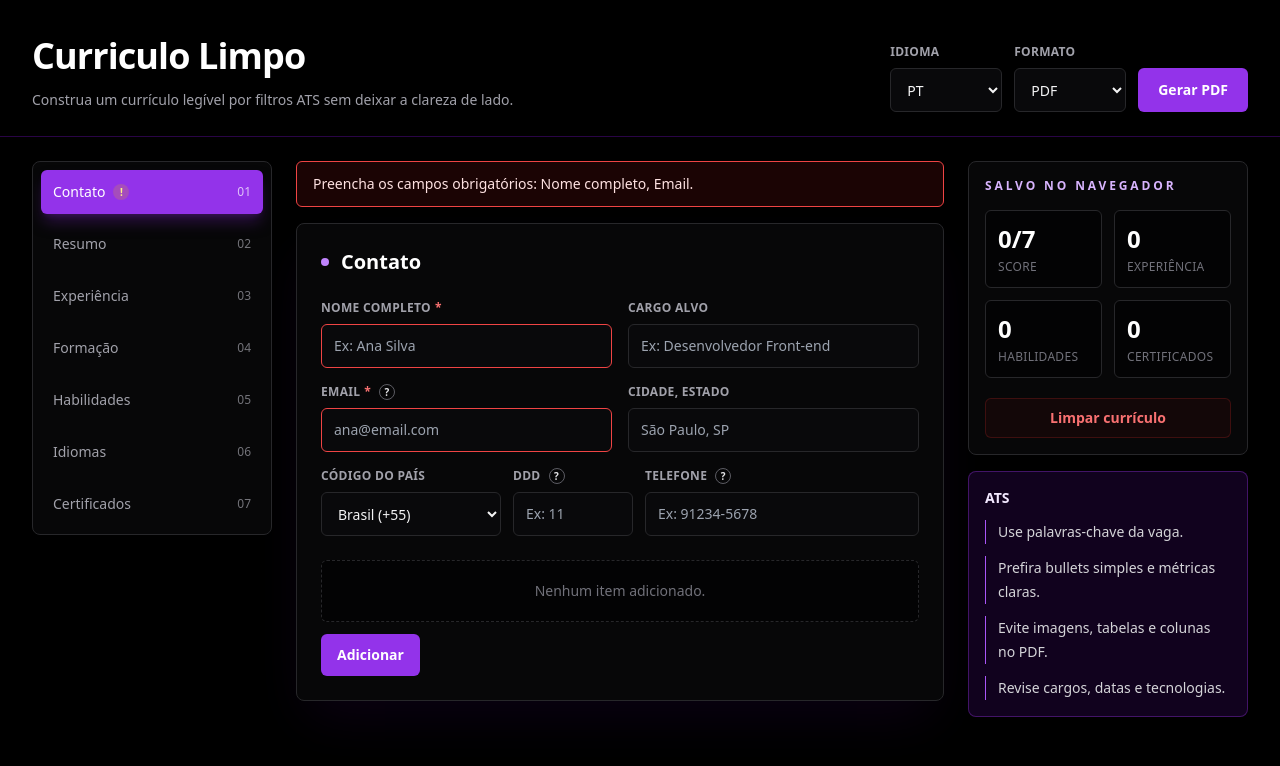
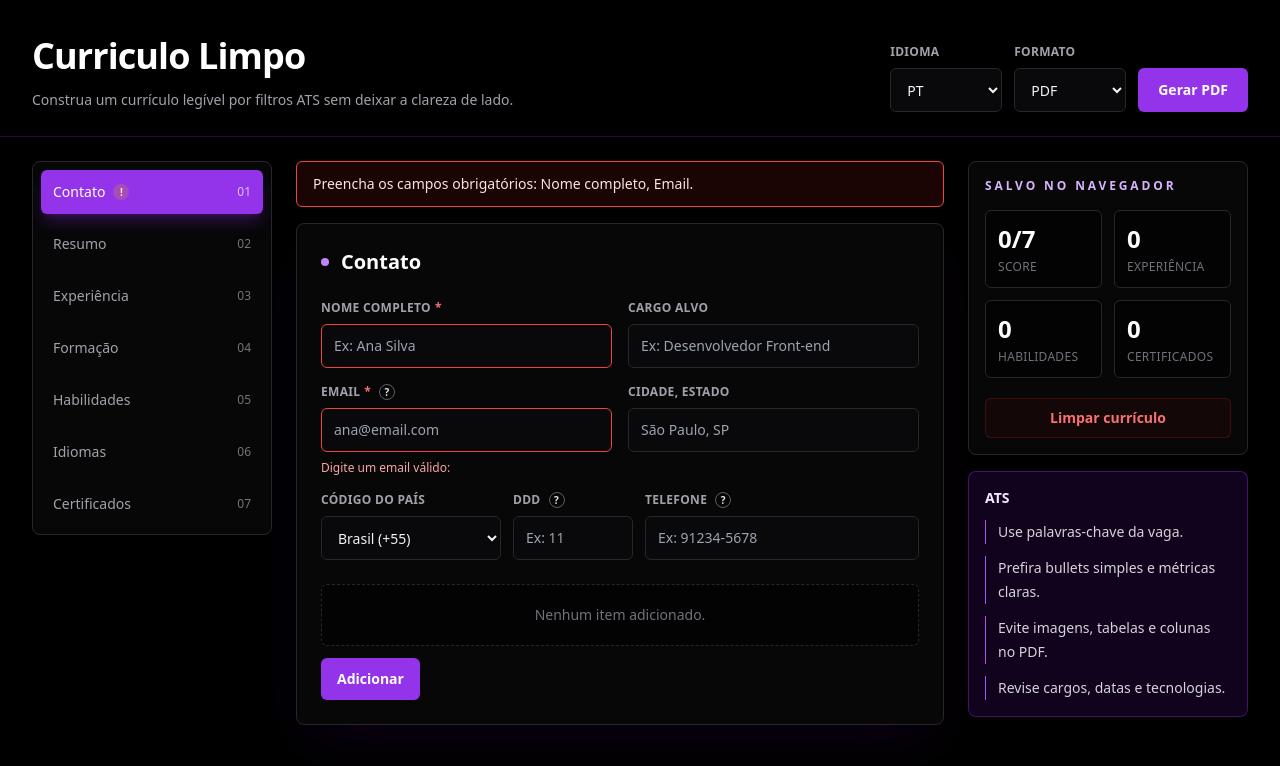
Before and after one commit to gustavfaustino/Curriculo-Limpo, a React (Create React App) app: page / in a window 1280 px wide. Both pictures are taken after a click on the button "Gerar PDF". Shown: the top 766 px of the page. Built offline with nearby package versions, Linux system fonts and the light colour scheme; the HTML template or start-up script is replaced by a standard one.

Commit message:
Adicionar validação de email para exigir domínio no campo de contato

```diff
--- a/src/App.jsx
+++ b/src/App.jsx
@@ -10,7 +10,13 @@ import { Packer } from "docx";
 import { useStoredResume, BLANK } from "./hooks/useStoredResume";
 import { buildPdf } from "./lib/pdf";
 import { buildDocx } from "./lib/docx";
-import { createId, isFilled, joinDate, downloadFile } from "./utils/helpers";
+import {
+  createId,
+  isEmailValid,
+  isFilled,
+  joinDate,
+  downloadFile,
+} from "./utils/helpers";
 import {
   MONTHS,
   COUNTRIES,
@@ -92,11 +98,22 @@ function App() {
   const setRoot = useCallback(
     (field, value) => {
       setResume((current) => ({ ...current, [field]: value }));
-      if (field === "name" || field === "email") {
+      if (field === "name") {
         setErrors((current) => ({ ...current, [field]: false }));
+      }
+      if (field === "email") {
+        setErrors((current) => ({
+          ...current,
+          email: isFilled(value) && !isEmailValid(value),
+        }));
       }
     },
     [setResume],
+  );
+
+  const validateEmailField = useCallback(
+    (value) => isFilled(value) && !isEmailValid(value),
+    [],
   );
 
   const handleTabChange = (tab) => {
@@ -275,6 +292,8 @@ function App() {
     if (!isFilled(resume.email)) {
       missing.push(t.fields.email);
       nextErrors.email = true;
+    } else if (!isEmailValid(resume.email)) {
+      nextErrors.email = true;
     }
 
     setErrors(nextErrors);
@@ -283,6 +302,15 @@ function App() {
       setNotice({
         type: "error",
         message: `${t.validationMissing} ${missing.join(", ")}.`,
+      });
+      setActive("profile");
+      return;
+    }
+
+    if (nextErrors.email) {
+      setNotice({
+        type: "error",
+        message: `${t.validationInvalidEmail} ${t.fields.email}.`,
       });
       setActive("profile");
       return;
@@ -474,10 +502,17 @@ function App() {
                 label={t.fields.email}
                 value={resume.email}
                 onChange={(value) => setRoot("email", value)}
+                onBlur={() =>
+                  setErrors((current) => ({
+                    ...current,
+                    email: validateEmailField(resume.email),
+                  }))
+                }
                 placeholder={t.placeholders.email}
                 type="email"
                 required
                 error={errors.email}
+                errorMessage={errors.email ? t.validationInvalidEmail : ""}
                 tooltip={t.help?.email}
               />
               <Field
--- a/src/components/ui/Field.jsx
+++ b/src/components/ui/Field.jsx
@@ -4,10 +4,12 @@ export function Field({
   label,
   value,
   onChange,
+  onBlur,
   placeholder,
   type = "text",
   required = false,
   error = false,
+  errorMessage = "",
   tooltip = "",
   className = "",
 }) {
@@ -34,9 +36,15 @@ export function Field({
         type={type}
         value={value || ""}
         onChange={(event) => onChange(event.target.value)}
+        onBlur={onBlur}
         placeholder={placeholder}
         aria-invalid={error || undefined}
       />
+      {errorMessage && (
+        <p role="alert" className="mt-2 text-xs text-red-300">
+          {errorMessage}
+        </p>
+      )}
     </label>
   );
 }
--- a/src/constants/i18n.js
+++ b/src/constants/i18n.js
@@ -92,6 +92,7 @@ export const TEXT = {
         loaded: "Dados recuperados do navegador.",
         success: "Arquivo gerado com sucesso.",
         validationMissing: "Preencha os campos obrigatórios:",
+        validationInvalidEmail: "Digite um email válido:",
         validationSections: "Revise os campos obrigatórios em:",
         incompleteSection: "Seção incompleta",
         scoreTooltip: "Pontos baseados em: Nome, Email, Cargo, Resumo, Experiência, Formação e Habilidades",
@@ -233,6 +234,7 @@ export const TEXT = {
         loaded: "Browser draft restored.",
         success: "File generated successfully.",
         validationMissing: "Fill the required fields:",
+        validationInvalidEmail: "Enter a valid email:",
         validationSections: "Review required fields in:",
         incompleteSection: "Incomplete section",
         scoreTooltip: "Score based on: Name, Email, Role, Summary, Experience, Education and Skills",
@@ -374,6 +376,7 @@ export const TEXT = {
         loaded: "Datos recuperados del navegador.",
         success: "Archivo generado correctamente.",
         validationMissing: "Completa los campos obligatorios:",
+        validationInvalidEmail: "Escribe un email válido:",
         validationSections: "Revisa campos obligatorios en:",
         incompleteSection: "Sección incompleta",
         scoreTooltip: "Puntos basados en: Nombre, Email, Cargo, Resumen, Experiencia, Formación y Habilidades",
--- a/src/utils/helpers.js
+++ b/src/utils/helpers.js
@@ -11,13 +11,27 @@ export const isFilled = (value) => {
   return !!value;
 };
 
+export const isEmailValid = (email) => {
+  const value = clean(email);
+  if (!value || value.includes(" ") || !value.includes("@")) return false;
+
+  const [localPart, domainPart, ...extraParts] = value.split("@");
+  if (extraParts.length > 0 || !localPart || !domainPart) return false;
+
+  const lastDotIndex = domainPart.lastIndexOf(".");
+  return lastDotIndex > 0 && lastDotIndex < domainPart.length - 1;
+};
+
 export const joinDate = (item, currentLabel) => {
   const start = item.startMonth && item.startYear ? `${item.startMonth}/${item.startYear}` : "";
-  const end = item.current || item.status === "doing"
-    ? currentLabel
-    : item.endMonth && item.endYear
-      ? `${item.endMonth}/${item.endYear}`
-      : "";
+  let end = "";
+
+  if (item.current || item.status === "doing") {
+    end = currentLabel;
+  } else if (item.endMonth && item.endYear) {
+    end = `${item.endMonth}/${item.endYear}`;
+  }
+
   return [start, end].filter(Boolean).join(" - ");
 };
 
```
